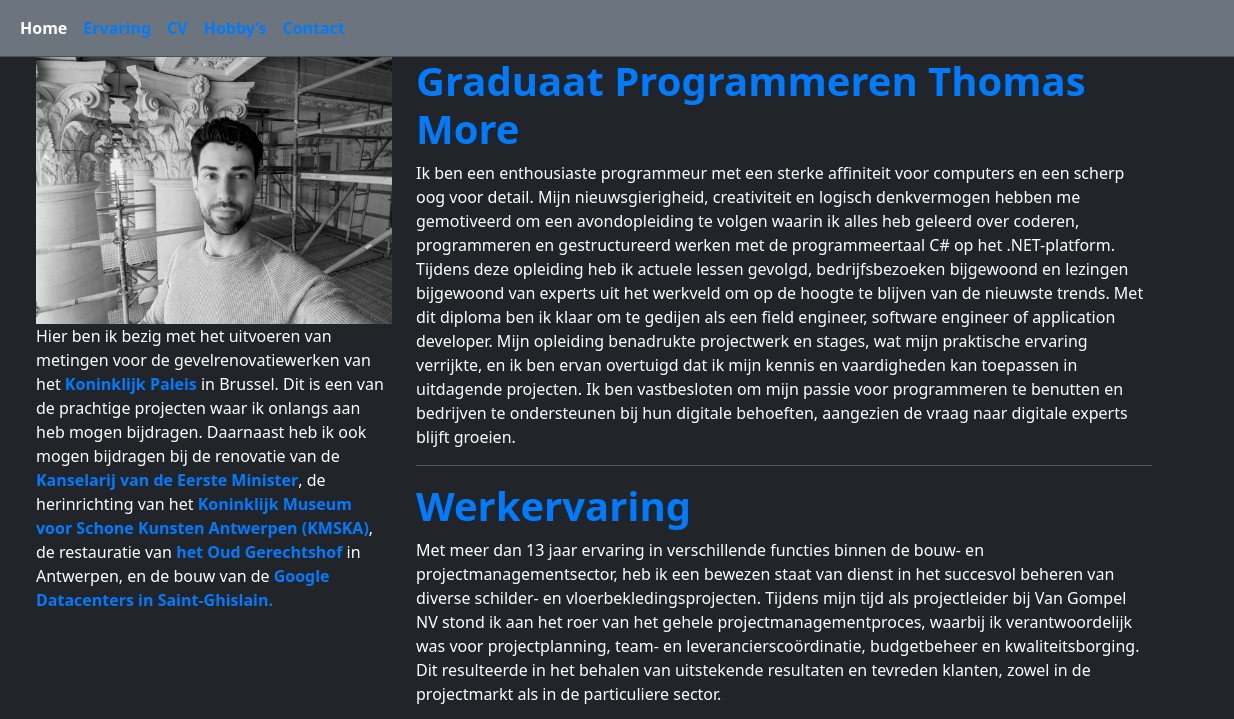
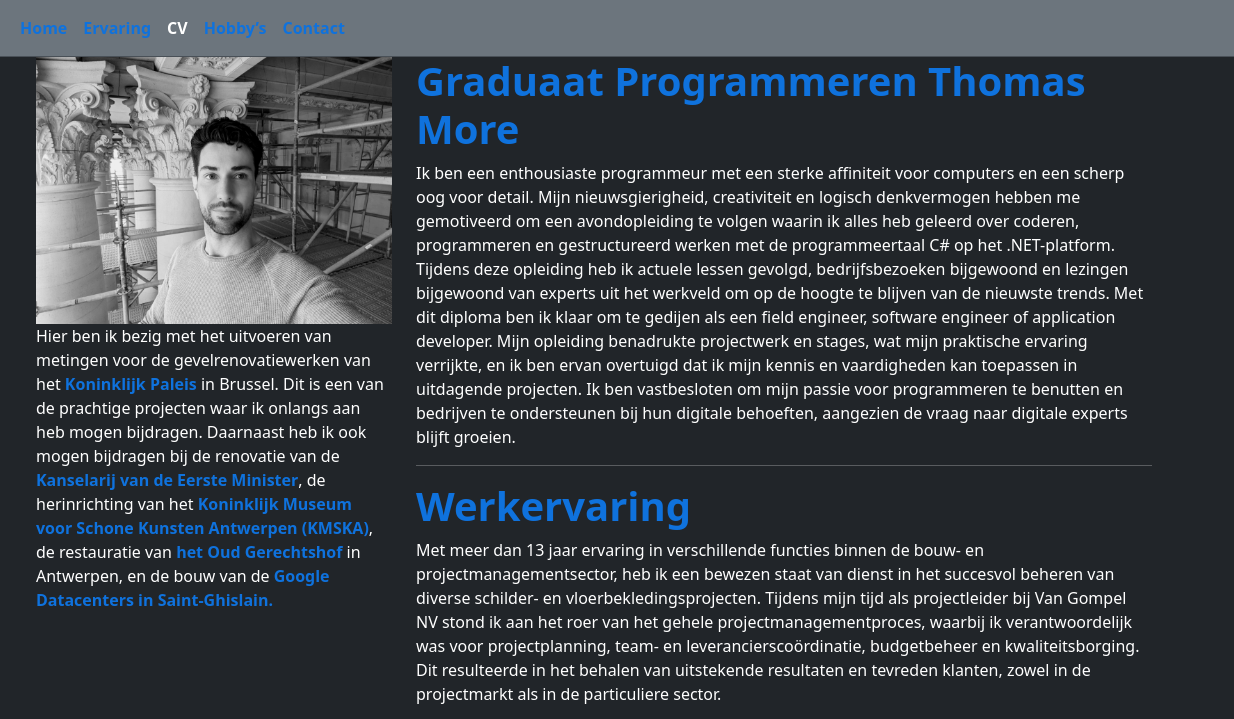
Before and after one commit to Benny3970/onlieCV, a plain HTML site: page project2/root/cv.html in a window 1280 px wide. Shown: the top 719 px of the page, 46-1280 px from the left. Drawn offline with nearby package versions, Linux system fonts and the light colour scheme.

Commit message:
kleine aanpassig header project 2

```diff
--- a/project2/css/styles.css
+++ b/project2/css/styles.css
@@ -36,7 +36,7 @@
     color: #494f56;
     text-decoration: none;
     font-weight: bold;
-    transition: color 5s;
+    transition: color 10s;
 }
 
 .bg-dark:hover a {
--- a/project2/root/cv.html
+++ b/project2/root/cv.html
@@ -25,13 +25,13 @@
               <div class="collapse navbar-collapse" id="navbarSupportedContent">
                 <ul class="navbar-nav me-auto mb-2 mb-lg-0">
                   <li class="nav-item">
-                    <a class="nav-link active" aria-current="page" href="index.html">Home</a>
+                    <a class="nav-link" href="index.html">Home</a>
                   </li>
                   <li class="nav-item">
                     <a class="nav-link" href="ervaring.html">Ervaring</a>
                   </li>
                   <li class="nav-item">
-                    <a class="nav-link" href="cv.html">CV</a>
+                    <a class="nav-link active" aria-current="page" href="cv.html">CV</a>
                   </li>
                   <li class="nav-item">
                     <a class="nav-link" href="hobby.html">Hobby’s</a>
```
Also changed, not shown: project2/root/contact.html (+2 -2 lines), project2/root/ervaring.html (+2 -2 lines), project2/root/hobby.html (+2 -2 lines).
